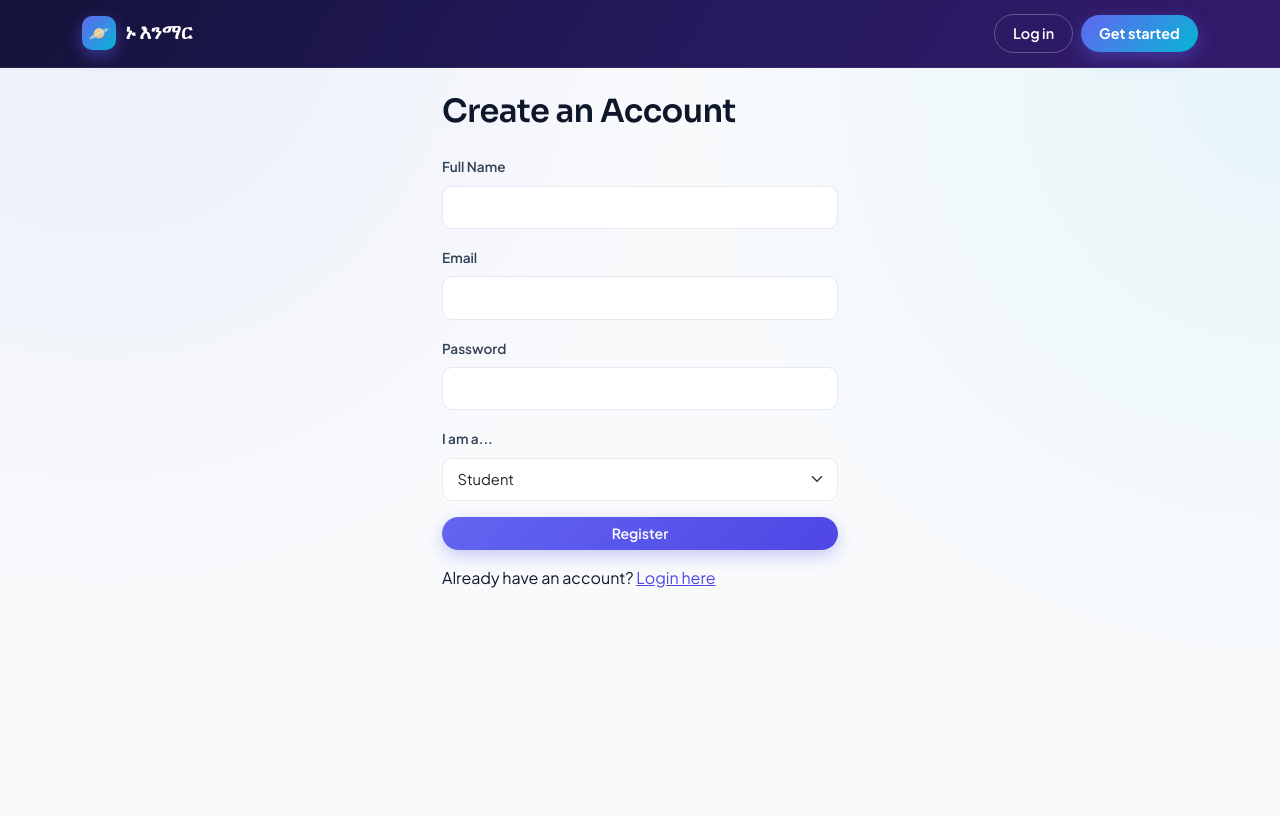
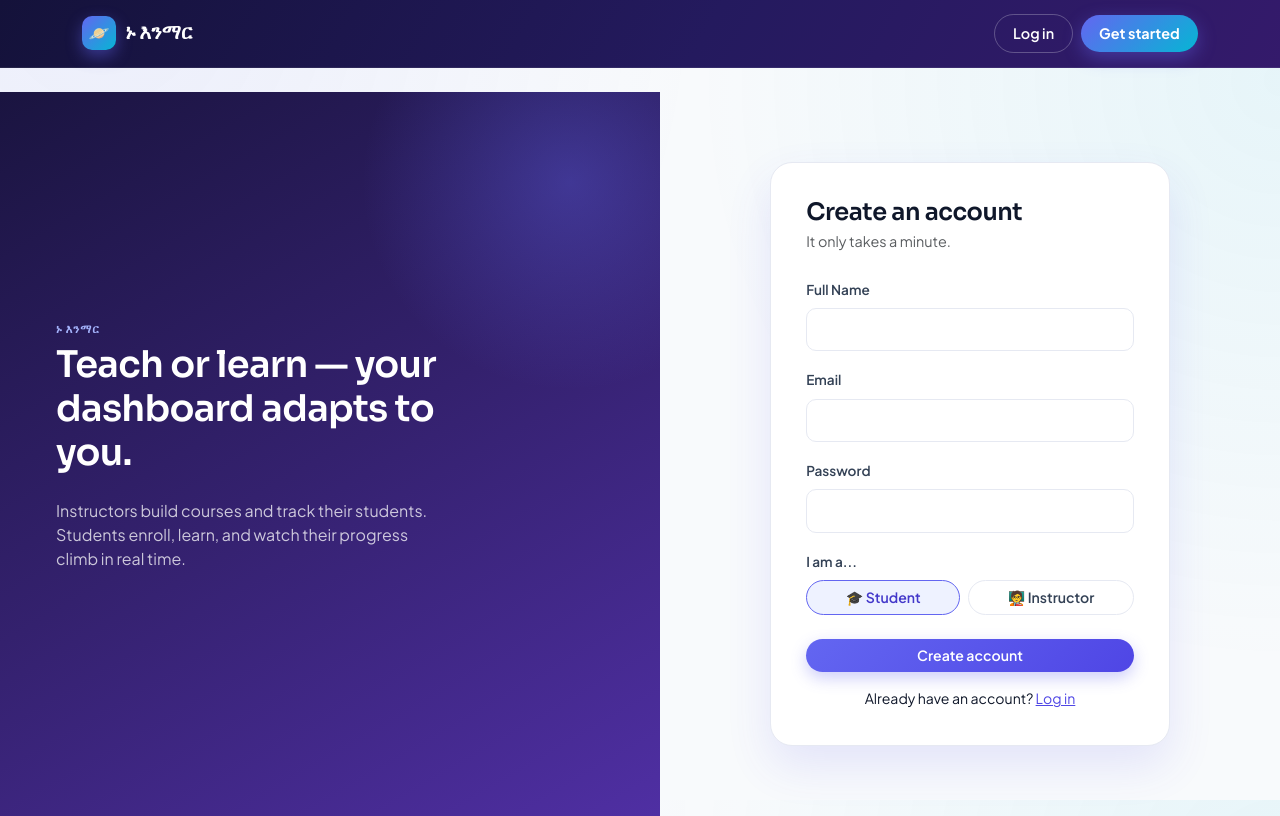
Before and after one commit to daveetilahun13-ctrl/lms-project, a React (Create React App) app in the folder frontend/: page /register in a window 1280 px wide. Built offline with nearby package versions, Linux system fonts and the light colour scheme.

Commit message:
Update login and register pages

```diff
--- a/frontend/src/pages/Login.js
+++ b/frontend/src/pages/Login.js
@@ -19,7 +19,6 @@ export default function Login() {
       const res = await api.post('/auth/login', { email, password });
       login(res.data.user, res.data.token);
 
-      // Send each role to their own dashboard after login
       if (res.data.user.role === 'instructor') {
         navigate('/instructor/dashboard');
       } else {
@@ -33,8 +32,24 @@ export default function Login() {
   }
 
   return (
-    <div className="container" style={{ maxWidth: '420px' }}>
-      <h2 className="mb-4">Login</h2>
+    <div className="auth-shell">
+      <div className="auth-visual">
+        <div className="eyebrow" style={{ color: '#a5b4fc' }}>Welcome back</div>
+        <h1 className="display-font" style={{ color: '#fff', fontSize: '2.3rem', maxWidth: 420 }}>
+          Pick up right where you left off.
+        </h1>
+        <p style={{ color: 'rgba(255,255,255,0.75)', maxWidth: 380, marginTop: '1rem' }}>
+          Track your courses, keep your progress in sync, and stay close to
+          everything your instructors are teaching.
+        </p>
+      </div>
+
+      <div className="auth-form-side">
+        <div className="auth-card">
+          <h2 className="mb-1" style={{ fontSize: '1.5rem' }}>Log in</h2>
+          <p className="text-muted mb-4" style={{ fontSize: '0.9rem' }}>
+            Enter your details to access your dashboard.
+          </p>
           {error && <div className="alert alert-danger">{error}</div>}
           <form onSubmit={handleSubmit}>
             <div className="mb-3">
@@ -57,13 +72,15 @@ export default function Login() {
                 required
               />
             </div>
-        <button className="btn btn-primary w-100" disabled={loading}>
-          {loading ? 'Logging in...' : 'Login'}
+            <button className="btn btn-primary w-100 mt-2" disabled={loading}>
+              {loading ? 'Logging in...' : 'Log in'}
             </button>
           </form>
-      <p className="mt-3">
-        Don't have an account? <Link to="/register">Register here</Link>
+          <p className="mt-3 mb-0 text-center" style={{ fontSize: '0.88rem' }}>
+            New here? <Link to="/register">Create an account</Link>
           </p>
+        </div>
+      </div>
     </div>
   );
 }
--- a/frontend/src/pages/Register.js
+++ b/frontend/src/pages/Register.js
@@ -35,8 +35,24 @@ export default function Register() {
   }
 
   return (
-    <div className="container" style={{ maxWidth: '420px' }}>
-      <h2 className="mb-4">Create an Account</h2>
+    <div className="auth-shell">
+      <div className="auth-visual">
+        <div className="eyebrow" style={{ color: '#a5b4fc' }}>ኑ እንማር</div>
+        <h1 className="display-font" style={{ color: '#fff', fontSize: '2.3rem', maxWidth: 420 }}>
+          Teach or learn — your dashboard adapts to you.
+        </h1>
+        <p style={{ color: 'rgba(255,255,255,0.75)', maxWidth: 380, marginTop: '1rem' }}>
+          Instructors build courses and track their students. Students enroll,
+          learn, and watch their progress climb in real time.
+        </p>
+      </div>
+
+      <div className="auth-form-side">
+        <div className="auth-card">
+          <h2 className="mb-1" style={{ fontSize: '1.5rem' }}>Create an account</h2>
+          <p className="text-muted mb-4" style={{ fontSize: '0.9rem' }}>
+            It only takes a minute.
+          </p>
           {error && <div className="alert alert-danger">{error}</div>}
           <form onSubmit={handleSubmit}>
             <div className="mb-3">
@@ -74,18 +90,35 @@ export default function Register() {
             </div>
             <div className="mb-3">
               <label className="form-label">I am a...</label>
-          <select name="role" className="form-select" value={form.role} onChange={handleChange}>
-            <option value="student">Student</option>
-            <option value="instructor">Instructor</option>
-          </select>
+              <div className="d-flex gap-2">
+                {['student', 'instructor'].map((r) => (
+                  <button
+                    type="button"
+                    key={r}
+                    onClick={() => setForm({ ...form, role: r })}
+                    className="btn flex-fill"
+                    style={{
+                      textTransform: 'capitalize',
+                      border: form.role === r ? '1.5px solid var(--brand-500)' : '1.5px solid var(--border)',
+                      background: form.role === r ? 'var(--brand-50)' : '#fff',
+                      color: form.role === r ? 'var(--brand-700)' : 'var(--ink-700)',
+                      boxShadow: 'none',
+                    }}
+                  >
+                    {r === 'student' ? '🎓 ' : '🧑‍🏫 '}{r}
+                  </button>
+                ))}
               </div>
-        <button className="btn btn-primary w-100" disabled={loading}>
-          {loading ? 'Creating account...' : 'Register'}
+            </div>
+            <button className="btn btn-primary w-100 mt-2" disabled={loading}>
+              {loading ? 'Creating account...' : 'Create account'}
             </button>
           </form>
-      <p className="mt-3">
-        Already have an account? <Link to="/login">Login here</Link>
+          <p className="mt-3 mb-0 text-center" style={{ fontSize: '0.88rem' }}>
+            Already have an account? <Link to="/login">Log in</Link>
           </p>
+        </div>
+      </div>
     </div>
   );
 }
```
Lines whose indentation alone changed are shown as unchanged.
